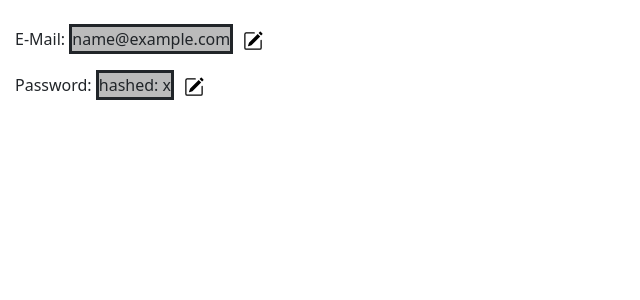
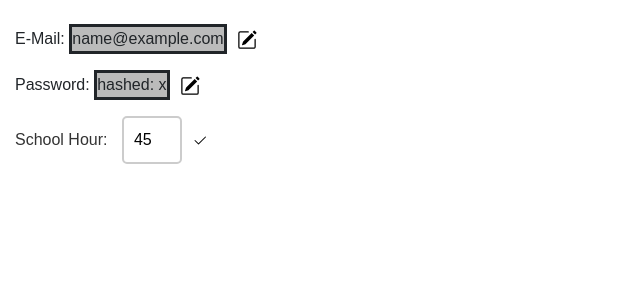
Before and after one commit to Rederik1104/timetable, a PHP site: page /user.php in a window 1280 px wide. Shown: the part 56-356 px from the top of the page, without its empty margins (0-640 px from the left). Run offline with PHP 8.4, Linux system fonts and the light colour scheme; the visitor is signed in with stand-in values (Sample User, id 1); tables that the repository leaves empty or names only in its code hold one stand-in row (values such as "Sample post").

Commit message:
you can now enter your length of your school hour

```diff
--- a/user.css
+++ b/user.css
@@ -4,6 +4,7 @@ main {
   margin-top: 80px;
   margin-left: 15px;
   row-gap: 1rem;
+  font-family: Arial, sans-serif;
 }
 #emailAdresse {
   border-width: 1, 5px;
@@ -19,3 +20,21 @@ button {
   border-style: solid;
   background-color: #bbbbbb;
 }
+input[type="number"] {
+  padding: 10px;
+  font-size: 1em;
+  border: 2px solid #ccc;
+  border-radius: 5px;
+  width: 60px;
+  transition: border-color 0.3s;
+}
+
+input[type="number"]:focus {
+  border-color: #66afe9;
+  outline: none;
+}
+
+.schoolHour label {
+  margin-right: 10px;
+  color: #333;
+}
--- /dev/null
+++ b/user.js
@@ -0,0 +1,18 @@
+async function changeHour() {
+  let hour = document.getElementById("schoolHour").value;
+
+  const response = await fetch("updateHour.php", {
+    method: "POST",
+    headers: {
+      "Content-Type": "application/x-www-form-urlencoded",
+    },
+    body: `hour=${hour}`,
+  });
+
+  if (!response.ok) {
+    throw new Error("Network response was not ok");
+  }
+
+  const data = await response.json();
+  console.log(data);
+}
--- a/user.php
+++ b/user.php
@@ -93,7 +93,27 @@ session_start();
             <path d="M15.502 1.94a.5.5 0 0 1 0 .706L14.459 3.69l-2-2L13.502.646a.5.5 0 0 1 .707 0l1.293 1.293zm-1.75 2.456-2-2L4.939 9.21a.5.5 0 0 0-.121.196l-.805 2.414a.25.25 0 0 0 .316.316l2.414-.805a.5.5 0 0 0 .196-.12l6.813-6.814z"/>
             <path fill-rule="evenodd" d="M1 13.5A1.5 1.5 0 0 0 2.5 15h11a1.5 1.5 0 0 0 1.5-1.5v-6a.5.5 0 0 0-1 0v6a.5.5 0 0 1-.5.5h-11a.5.5 0 0 1-.5-.5v-11a.5.5 0 0 1 .5-.5H9a.5.5 0 0 0 0-1H2.5A1.5 1.5 0 0 0 1 2.5z"/>
             </svg>
-          </button>
+            </button>
+          </div>
+          <div class="schoolHour">
+            <?php
+              include("database.php");
+              $sql = $pdo->prepare("SELECT length FROM hourLength WHERE createdBy = :id");
+              $sql->bindParam(':id', $_SESSION["userID"]);
+              $sql->execute();
+              if ($row = $sql->fetch()) {
+                $length = $row["length"];
+              } else {
+                $length = 45;
+              }
+
+            ?>
+            <label for="schoolHour">School Hour: </label>
+            <input type="number" min="45" max="90" id="schoolHour" value=<?=$length ?>>
+            <button type="button" id="submitHour" onclick="changeHour()"><svg xmlns="http://www.w3.org/2000/svg" width="16" height="16" fill="currentColor" class="bi bi-check2" viewBox="0 0 16 16">
+              <path d="M13.854 3.646a.5.5 0 0 1 0 .708l-7 7a.5.5 0 0 1-.708 0l-3.5-3.5a.5.5 0 1 1 .708-.708L6.5 10.293l6.646-6.647a.5.5 0 0 1 .708 0"/>
+              </svg>
+            </button>
           </div>
 
           <div class="modal fade" id="emailChange" tabindex="-1" aria-labelledby="#exampleModalLabel" aria-hidden="true">
@@ -145,6 +165,7 @@ session_start();
             </div>
           </div>
     </main>
+    <script src="user.js"></script>
 
 </body>
 </html>
```
Also changed, not shown: password_change.php (+16 -8 lines), updateHour.php (added, +24 -0 lines).
